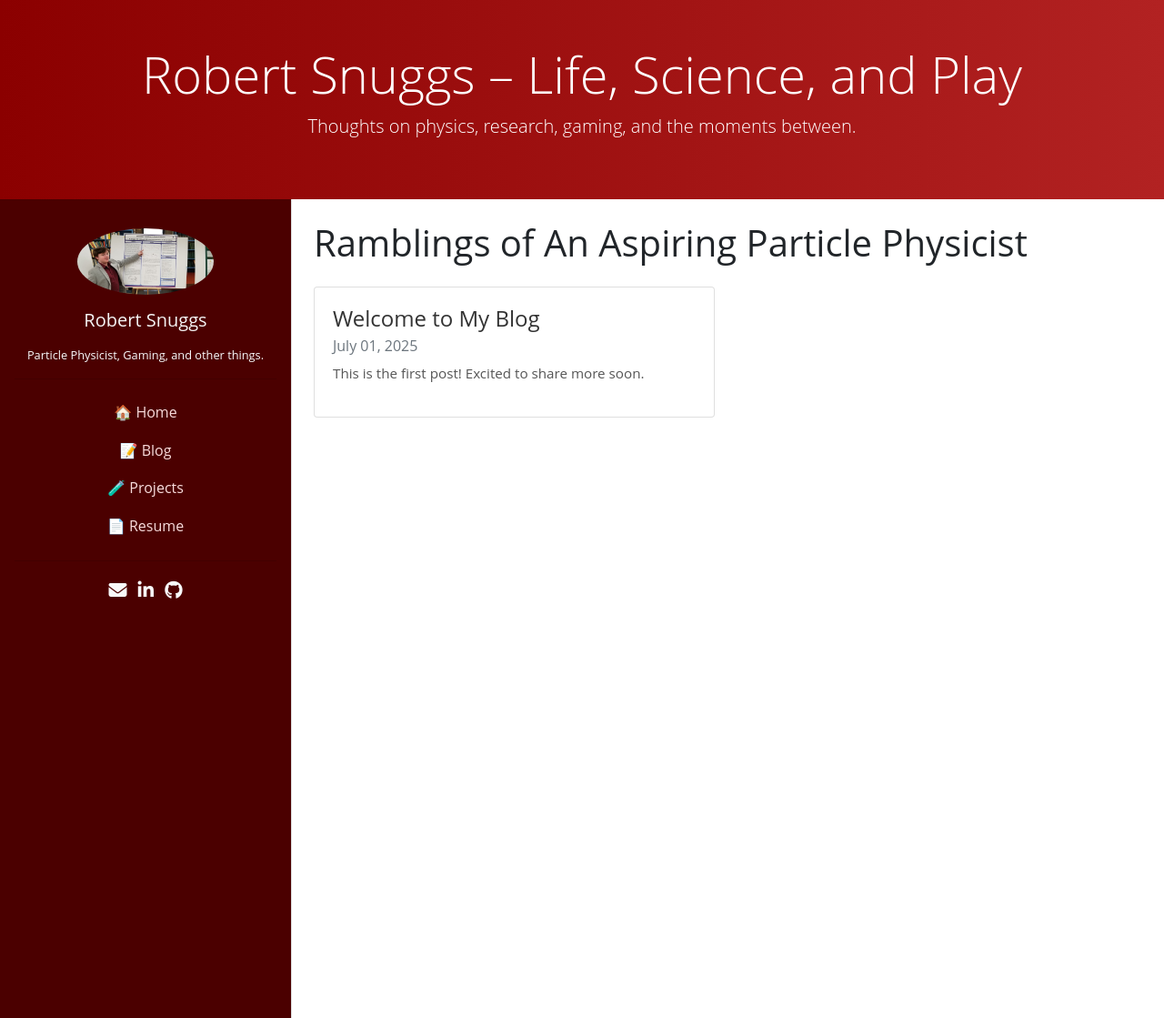
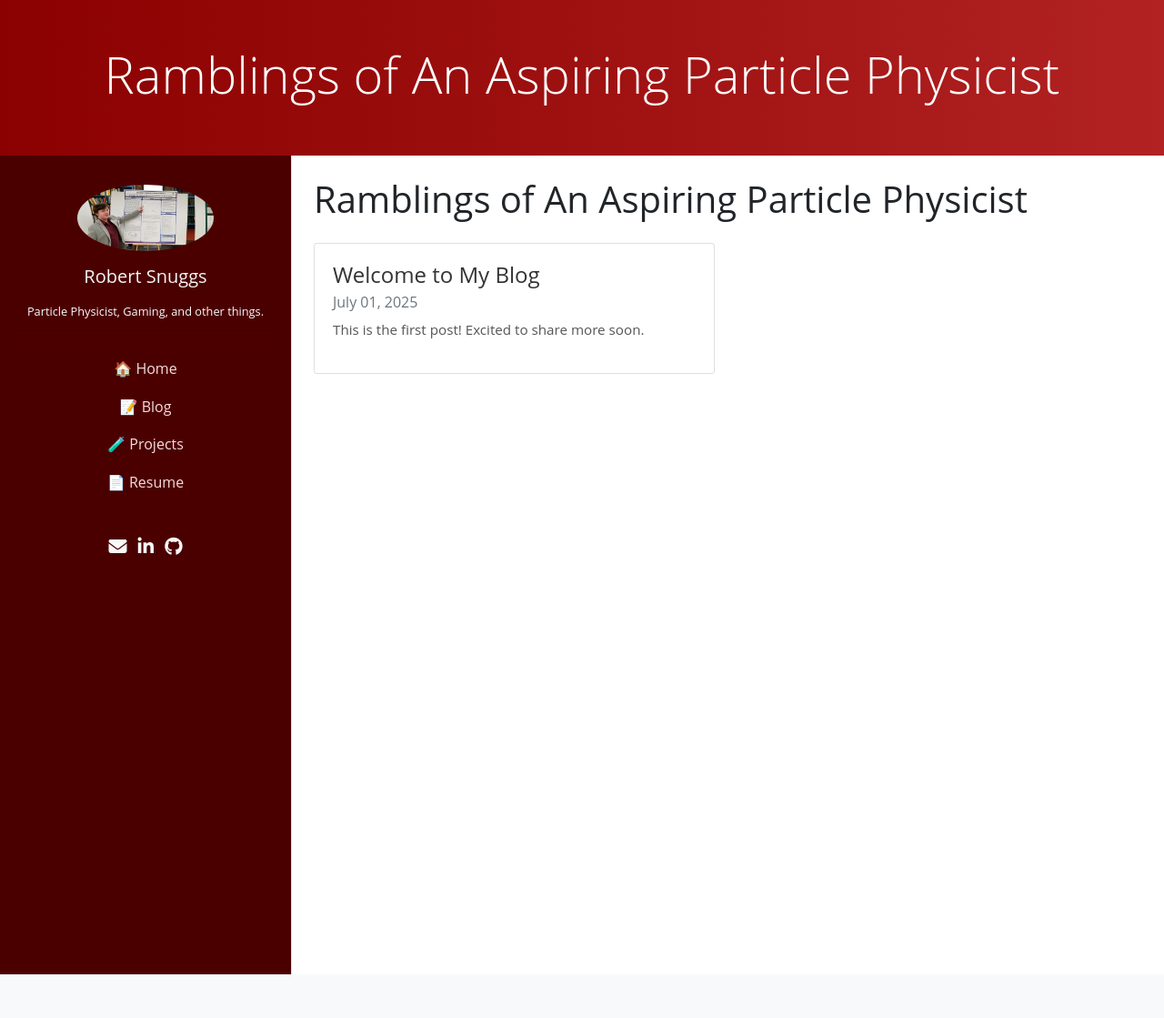
Before and after one commit to madscientoast/madscientoast.github.io, a Jekyll site: the page built from blog.html, in a window 1280 px wide. Shown: the whole page at 91% size. Built offline with Jekyll 4.4.1, drawn with Linux system fonts in a browser that asks for light colours; nearby versions of some CDN libraries; after the commit the page ends 1071 px from its top, so only the background shows below that.

Commit message:
Update default.html

```diff
--- a/_layouts/default.html
+++ b/_layouts/default.html
@@ -12,8 +12,7 @@
   <!-- Header Banner -->
   <header class="blog-header">
     <div class="container text-center text-white py-5">
-      <h1 class="display-4">Robert Snuggs – Life, Science, and Play</h1>
-      <p class="lead">Thoughts on physics, research, gaming, and the moments between.</p>
+      <h1 class="display-4">Ramblings of An Aspiring Particle Physicist</h1>
     </div>
   </header>
 
```
